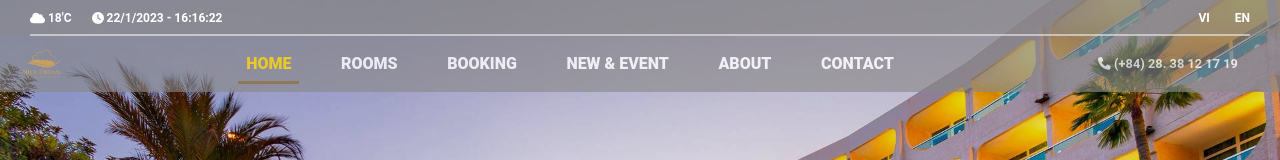
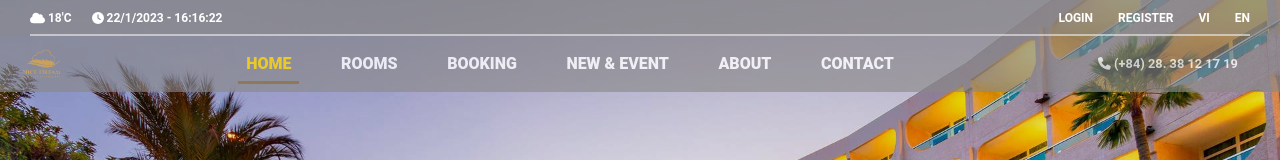
Before and after one commit to LyanRay99/Chain-Hotel-Management-Project, a React (Create React App) app: page / in a window 1280 px wide. Shown: the top 160 px of the page. Built offline with nearby package versions, Linux system fonts and the light colour scheme; a web font is replaced by a local one.

Commit message:
test update project in vercel

```diff
--- a/src/Components/headers/Navbar.jsx
+++ b/src/Components/headers/Navbar.jsx
@@ -58,8 +58,8 @@ export const Navbars = () => {
           </div>
 
           <div className="header__topline__container__right">
-            {/* <span>LOGIN</span>
-            <span>REGISTER</span> */}
+            <span>LOGIN</span>
+            <span>REGISTER</span>
             <span>VI</span>
             <span>EN</span>
           </div>
```
